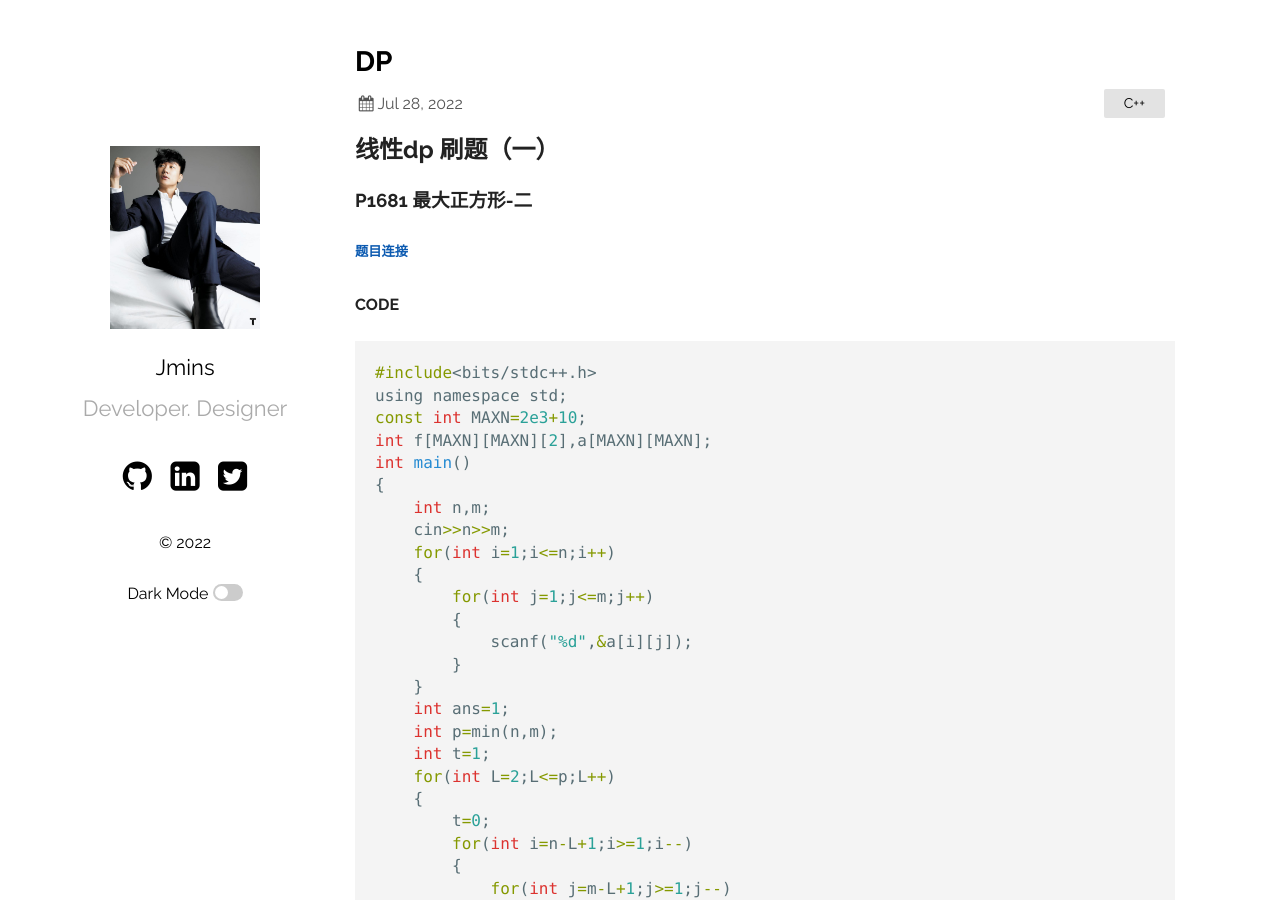
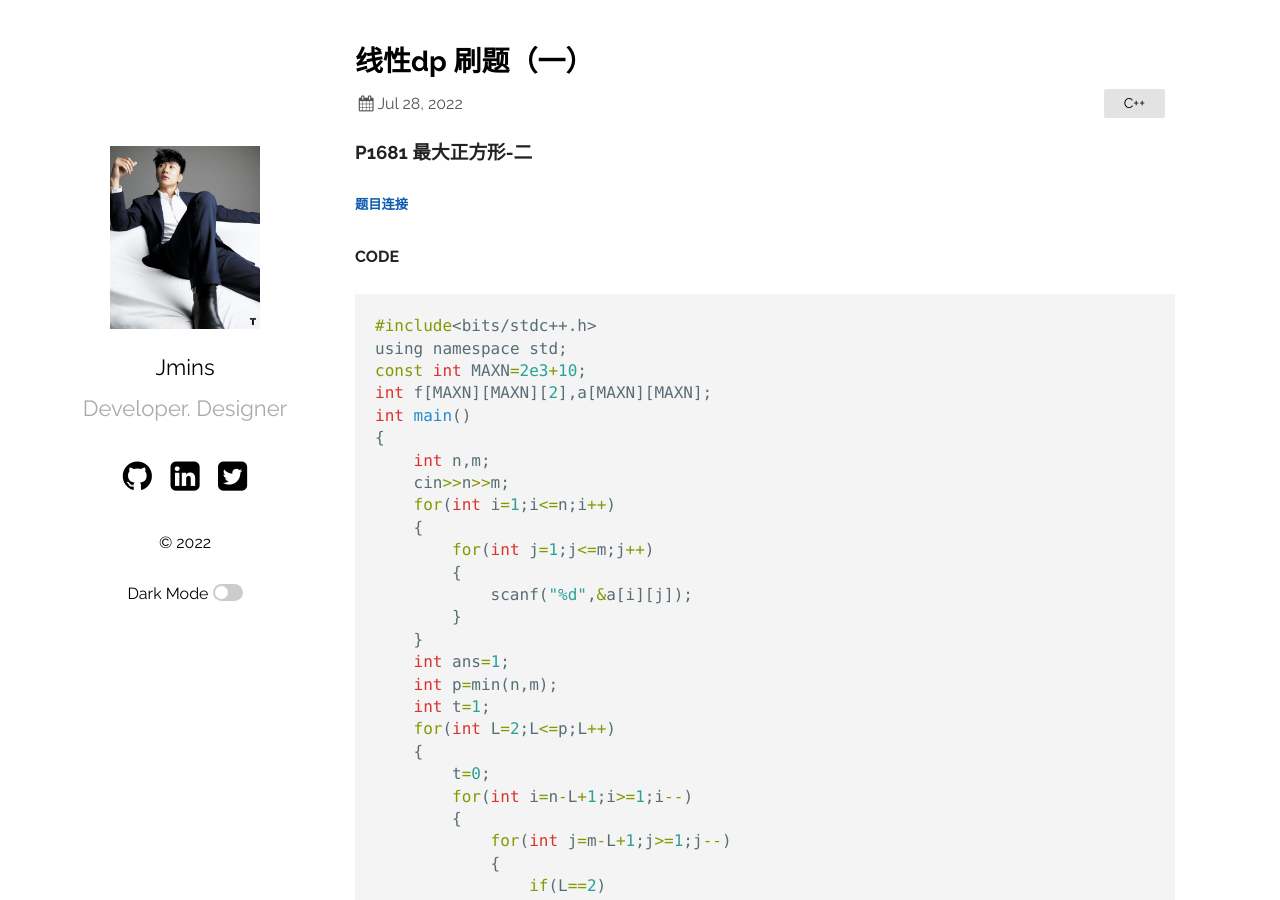
Before and after one commit to 0Jmins0/0Jmins0.github.io, a Jekyll site: the page built from _posts/2022-07-30-DP之入门.markdown, in a window 1280 px wide and 900 px high. Built offline with Jekyll 4.4.1, drawn with Linux system fonts in a browser that asks for light colours.

```diff
--- a/_posts/2022-07-30-DP之入门.markdown
+++ b/_posts/2022-07-30-DP之入门.markdown
@@ -1,10 +1,9 @@
 ---
 layout: post
-title:  "DP"
+title:  "线性dp 刷题（一）"
 date:   2022-07-28 09:03:36 +0530
 categories: C++
 ---
-## 线性dp 刷题（一）
 ### P1681 最大正方形-二
 ##### [题目连接](https://www.luogu.com.cn/problem/P1681)
 #### CODE
```
